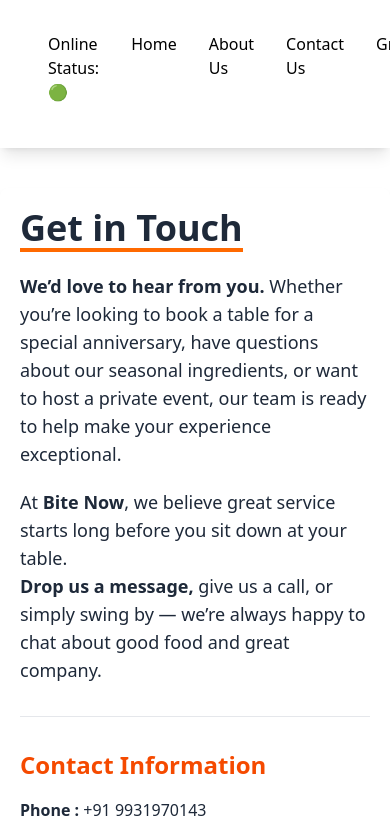
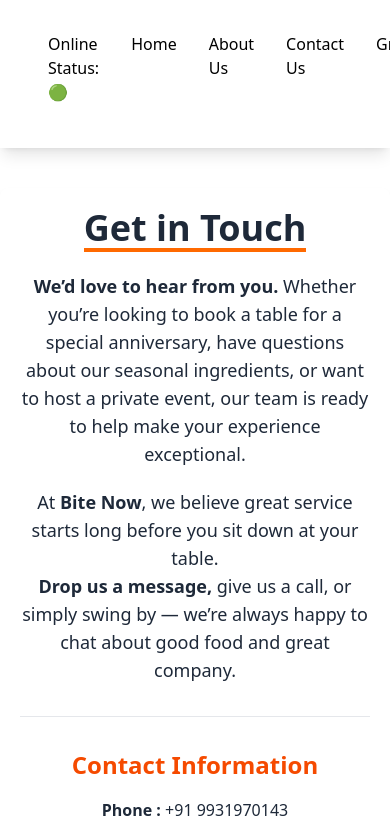
Before and after one commit to RamitRoshan/bite-now, a React (Vite) app: page /contact in a window 390 px wide. Shown: the top 840 px of the page. Built offline with nearby package versions, Linux system fonts and the light colour scheme.

Commit message:
test cases: writing test cases like, contact, email and phone number is visible or not for one contact.js component

```diff
--- a/src/components/Contact.js
+++ b/src/components/Contact.js
@@ -20,7 +20,7 @@
 const Contact = () => {
 
   return (
-    <div className="max-w-[800px] mx-auto my-10 p-5 font-sans leading-relaxed text-gray-800 bg-white rounded-lg shadow-md md:p-6 sm:mx-5">
+    <div className="max-w-200 mx-auto my-10 p-5 font-sans leading-relaxed text-gray-800 bg-white rounded-lg shadow-md md:p-6 sm:mx-5 text-center">
 
       <h1 className="text-4xl font-bold text-gray-800 mb-5 border-b-4 border-orange-500 inline-block">
         Get in Touch
```
Also changed, not shown: 1 other file (tests, documents, lock files or other folders).
